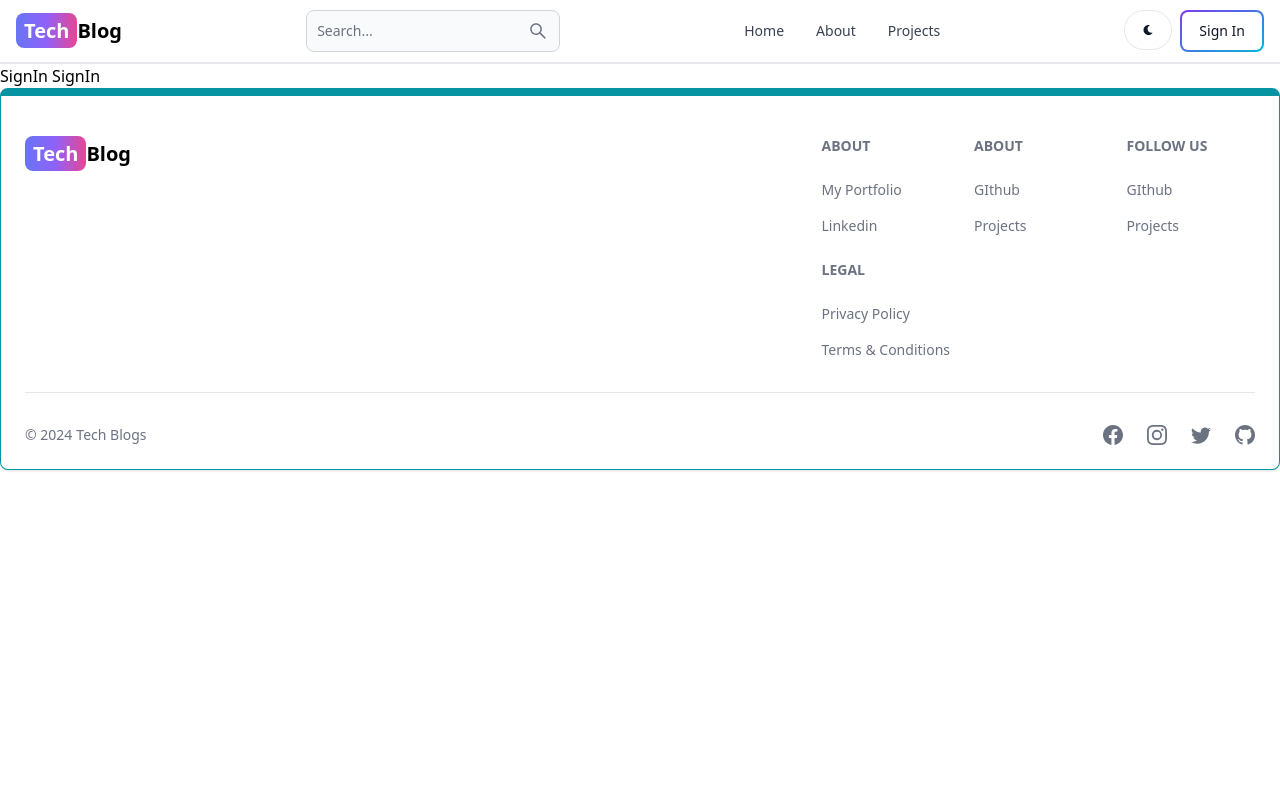
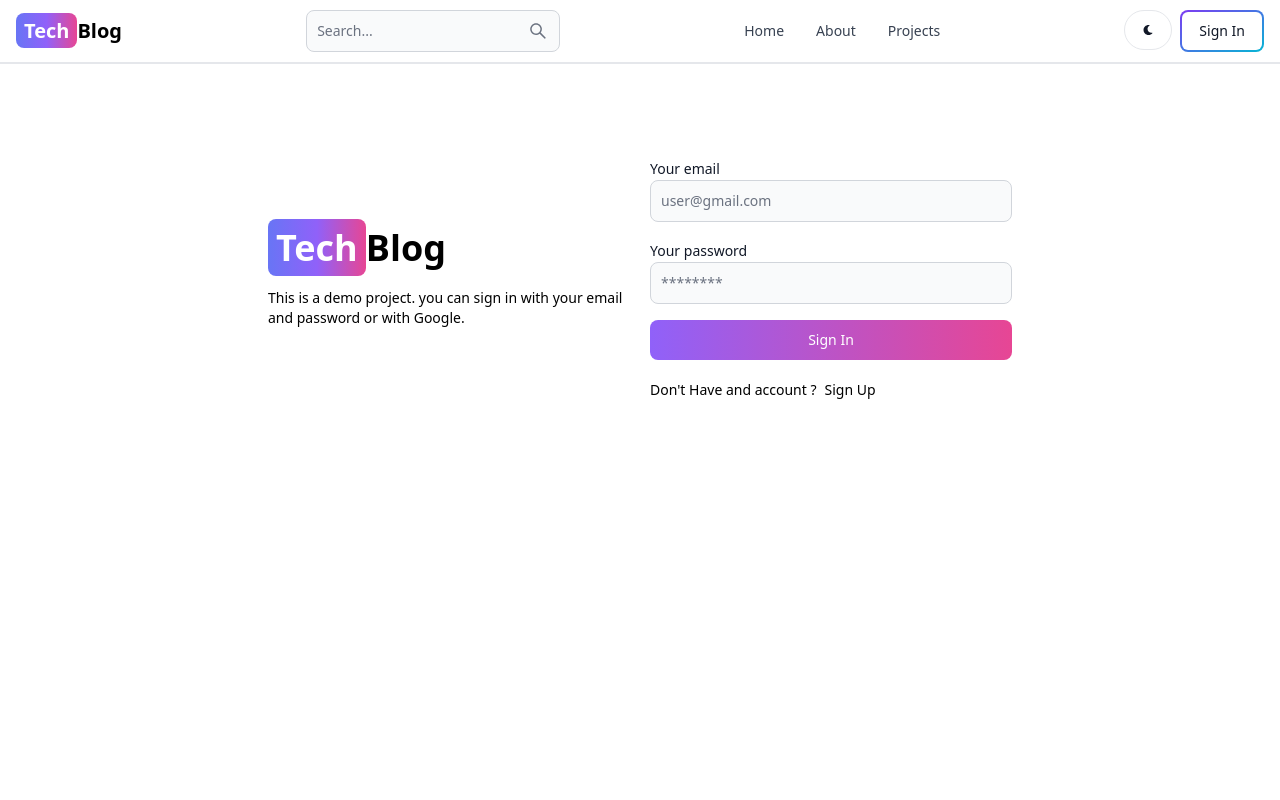
Before and after one commit to abhishekSonawane97/mern-blog, a React (Vite) app in the folder client/: page /sign-in in a window 1280 px wide. Shown: the top 800 px of the page. Built offline with nearby package versions, Linux system fonts and the light colour scheme.

Commit message:
complete sign in page functionality

```diff
--- a/client/src/pages/SignIn.jsx
+++ b/client/src/pages/SignIn.jsx
@@ -1,12 +1,101 @@
-import React from 'react'
+import { Alert, Button, Label, Spinner, TextInput } from 'flowbite-react';
+import React, { useState } from 'react';
+import { Link, useNavigate } from 'react-router-dom';
 
 const SignIn = () => {
+
+  const [formData, setFormData ] = useState({});
+  const [errorMessage, setErrorMessage ] = useState(null);
+  const [loading, setLoading ] = useState(false);
+  const navigate = useNavigate();
+
+
+  const handleChange =(e) => {
+    setFormData({ ...formData, [e.target.id] : e.target.value.trim() });
+  }
+  // console.log('formData : ', formData);
+
+  const handleSubmit = async(e) => {
+
+    e.preventDefault();
+    if( !formData.password || !formData.email ){
+      return setErrorMessage("please fill out all fields.");
+    }
+    try{
+      setLoading(true);
+      setErrorMessage(null)
+      const res = await fetch('./api/auth/signin', {
+        method : 'POST',
+        headers : { 'Content-Type' : 'application/json' },
+        body: JSON.stringify(formData),
+      })
+      const data = await res.json();
+      // console.log('res data : ', res ,' res.success', res.ok);
+      if(data.success === false) setErrorMessage(data.message);
+
+      setLoading(false);
+      if(res.ok) navigate("/");
+    }
+    catch(err){
+      console.log('Error : /signin.jsx : ', err.message );
+      setErrorMessage(data.message);
+      setLoading(false);
+    }
+  }
+
+
   return (
-    <div>
-      SignIn
-SignIn
+    <div className='min-h-screen mt-20'>
+      <div className="flex p-3 max-w-3xl mx-auto flex-col md:flex-row md:items-center gap-5">
+        {/* { left side  } */}
+        <div className="flex-1">
+          <Link to={'/'} className='font-bold dark:text-white text-4xl'>
+          <span className='px-2 py-1 bg-gradient-to-r from-indigo-500 via-purple-500 to-pink-500 rounded-lg text-white'>Tech</span>
+          Blog
+        </Link>
+
+        <p className='text-sm mt-5'>This is a demo project. you can sign in with your email and password or with Google.</p>
+        </div>
+        {/* { right side  } */}
+        <div className="flex-1">
+          <form className='flex flex-col gap-4' onSubmit={ handleSubmit }>
+            <div>
+              <Label value='Your email'  />
+              <TextInput
+                type='email' placeholder='user@gmail.com' id='email' onChange={handleChange}
+              />
+            </div>
+            <div>
+              <Label value='Your password'  />
+              <TextInput
+                type='password' placeholder='********' id='password' onChange={handleChange}
+              />
+            </div>
+            <Button gradientDuoTone={'purpleToPink'} type='submit' disabled={loading} >
+              {
+                loading ? (
+                  <>
+                    <Spinner size={'sm'} />
+                    <span className='pl-3'>Loading...</span>
+                  </>
+                ) : 'Sign In'
+              }
+            </Button>
+          </form>
+          <div className="flex gap-2 text-sm mt-5">
+            <span>Don't Have and account ?</span>
+            <Link to={'/sign-up'}> Sign Up</Link>
+          </div>
+          {
+            errorMessage && (
+              <Alert className='mt-5 ' color={'failure'}>{errorMessage}</Alert>
+            )
+          }
+        </div>
+      </div>
     </div>
   )
 }
 
+
 export default SignIn
```
